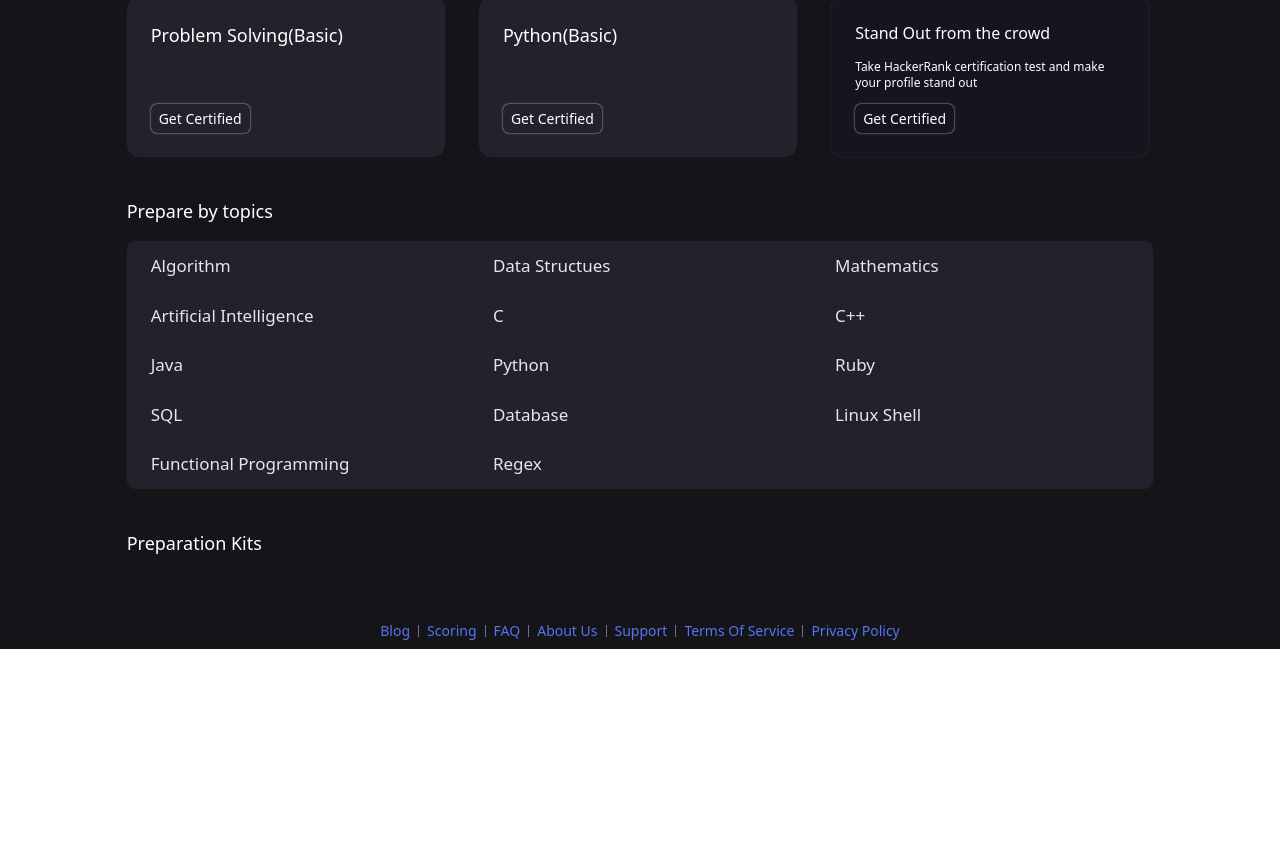
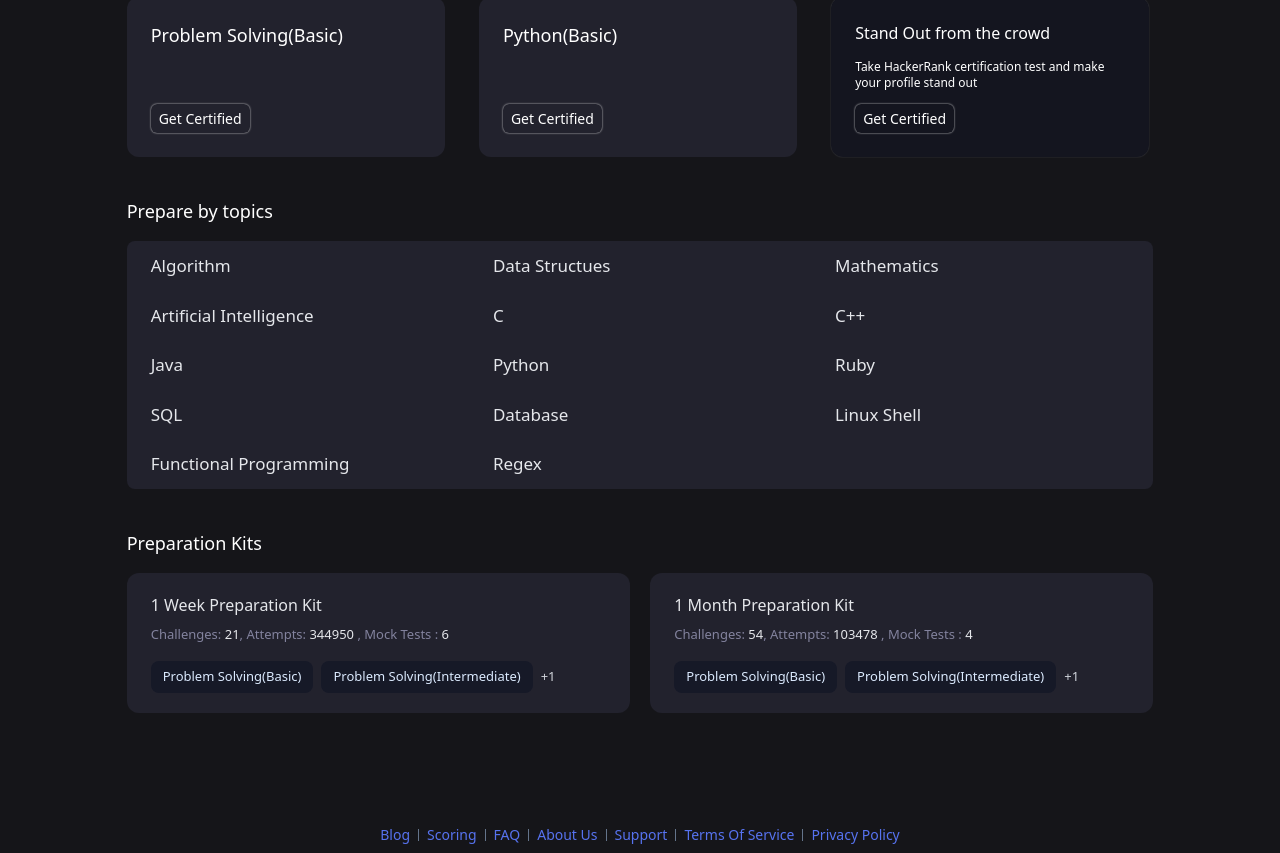
Before and after one commit to Aakashmid/HackerRank_Clone, a React (Vite) app: page / in a window 1280 px wide. Shown: the part 531-1384 px from the top of the page. Before the commit the page ends 1180 px from the top, so only its background shows below. Built offline with nearby package versions, Linux system fonts and the light colour scheme; the HTML template or start-up script is replaced by a standard one.

Commit message:
Modifid dashboard.jsx

```diff
--- /dev/null
+++ b/src/components/dashboard/PrepKitCard.jsx
@@ -0,0 +1,39 @@
+import { useState } from "react"
+import { Link } from "react-router-dom"
+import { ChangeHistoryOutlined } from "@mui/icons-material"
+
+export default function PrepKitCard({ title, Preparation }) {
+    const [isHovered, setIsHovered] = useState(false)
+    const handleMouseHover = () => {  //handle when user hover on +1
+        setIsHovered(true)
+    }
+    const handleMouseLeave = () => {
+        setTimeout(() => {
+            setIsHovered(false)
+        }, 2000);
+    }
+
+
+    return (
+        <>
+            <div className="bg-bg3 md:py-5  md:px-6 p-4 w-full md:w-[49%]  rounded-xl h-[140px] flex flex-col justify-between">
+                <div className="">
+                    <h2 className="text-gray-200 font-medium ">{title}</h2>
+                    <p className="text-textBlueGray text-[13px] mt-2">Challenges: <span className="text-gray-200">{Preparation.challenges}</span>, Attempts: <span className="text-gray-200"> {Preparation.attempts} </span>, Mock Tests :<span className="text-gray-200"> {Preparation.mock_test} </span></p>
+                </div>
+                <div className="flex flex-wrap space-x-2 ">
+                    <button className="px-3 py-[6px] rounded-lg bg-[#141727d5] text-blue-100 text-[13px] font-medium">Problem Solving(Basic)</button>
+                    <button className="px-3 py-[6px] rounded-lg bg-[#141727d5] text-blue-100 text-[13px] font-medium">Problem Solving(Intermediate)</button>
+                    <button className="text-[13px] text-gray-300 hover:text-white font-medium relative" onMouseEnter={handleMouseHover} onMouseLeave={handleMouseLeave}>+1
+                        {isHovered && (
+                        <div className="absolute bg-black p-2 w-44 -translate-y-10 duration-1000 top-0 -right-[88px]  rounded-md  ">
+                            <Link className="underline text-white text-[12px] ">Problem Solving(Advanced)</Link>
+                        </div>
+
+                        )}
+                    </button>
+                </div>
+            </div>
+        </>
+    )
+}
--- a/src/components/topbar/DropDown.jsx
+++ b/src/components/topbar/DropDown.jsx
@@ -13,7 +13,7 @@
         <ul className="flex flex-col mt-4 space-y-2">
           {navLinks.map((link, id) => {
             return (
-              <li className=''>
+              <li key={id} className=''>
                 <div className="w-full bg-gray-700 h-[1px] mb-2"></div>
                 <Link to={'/'} className='text-gray-200  text-sm  hover:font-medium hover:text-textPrimary hover:text-[15px] '>
                   {link.name}
--- a/src/pages/DashBoard.jsx
+++ b/src/pages/DashBoard.jsx
@@ -5,6 +5,7 @@
 import CertificationCard from '../components/dashboard/CertificationCard'
 import Topics from '../components/dashboard/Topics'
 import Footer from '../components/Footer'
+import PrepKitCard from '../components/dashboard/PrepKitCard'
 
 export default function DashBoard() {
   return (
@@ -32,15 +33,19 @@
 
           <div className="topics mt-10">
             <p className="font-medium text-textPrimary text-lg">Prepare by topics</p>
-            <Topics/>
+            <Topics />
           </div>
 
-          <div className="prepartion-kits mt-10">
+          <div className="prepartion-kits mt-10 pb-12">
             <p className="font-medium text-textPrimary text-lg">Preparation Kits</p>
+            <div className="mt-4 flex justify-between flex-wrap md:space-y-0 space-y-6">
+              <PrepKitCard title={'1 Week Preparation Kit '}  Preparation={{'challenges':21,'attempts':344950,'mock_test':6}}/>
+              <PrepKitCard title={'1 Month Preparation Kit '}  Preparation={{'challenges':54,'attempts':103478,'mock_test':4}}/>
+            </div>
           </div>
         </div>
       </div>
-      <Footer/>
+      <Footer />
     </>
   )
 }
--- a/tailwind.config.js
+++ b/tailwind.config.js
@@ -13,11 +13,12 @@
         bg4:'#2b2b30', // dropdown bg of topbar
         textPrimary: '#ffffff', // White
         textSecondary: '#a0aec0', // Gray 400
+        thirdText:'#5773f0',
+        textBlueGray:'#83839e',
         accent: '#10b981', // Emerald 500
         buttonBg: '#2EC866', // Emerald 600
         buttonHover: '#28A55F', // Emerald 700
         borderColor: '#2d3748', // Gray 700
-        thirdText:'#5773f0'
       },
       plugins: [],
     }
```
Also changed, not shown: src/pages/Contests.jsx (added), src/pages/Profile.jsx (added), src/pages/SkillVerification.jsx (added).
